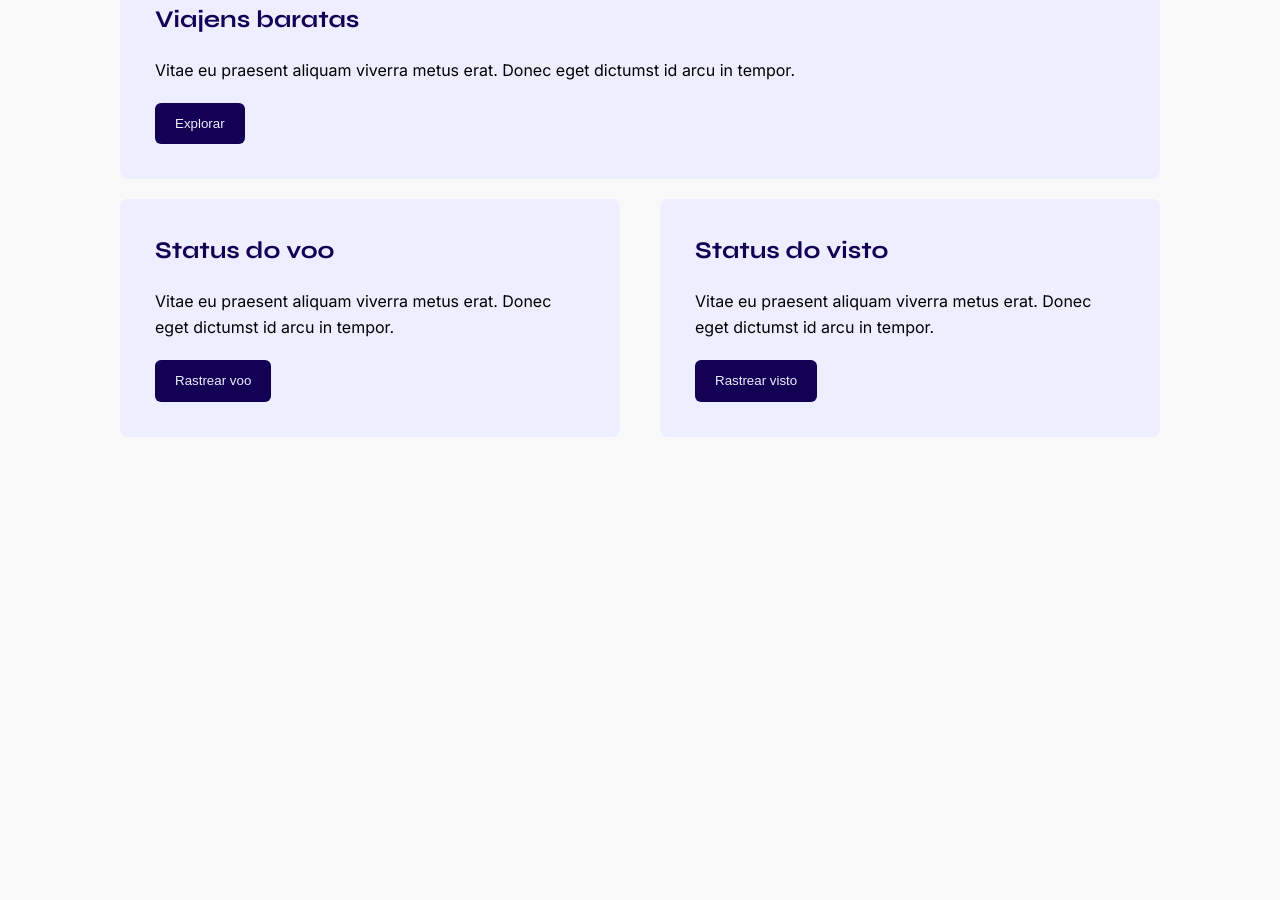
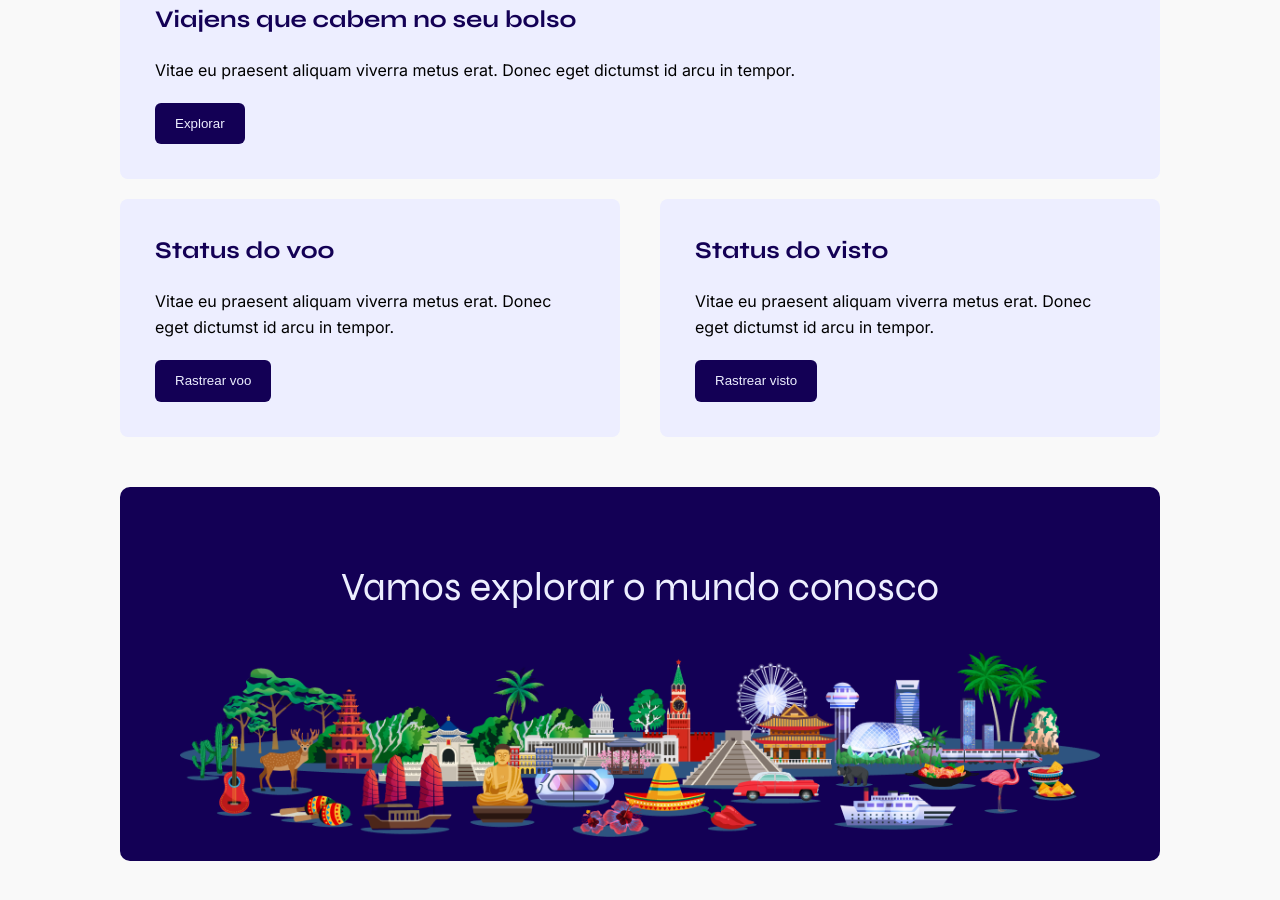
Before and after one commit to pedrohraulino/ebac_2024, a website: page index.html in a window 1280 px wide. Shown: the part 764-1664 px from the top of the page. Before the commit the page ends 1261 px from the top, so only its background shows below. Drawn offline with nearby package versions, Linux system fonts and the light colour scheme; files that its build step writes are made by us from their sources; files whose address does not match are found by name.

Commit message:
section explore

```diff
--- a/index.html
+++ b/index.html
@@ -93,9 +93,9 @@
     </section>
     <section class="explore">
       <ul class="explore__list">
-        <li class="explore__list__item" style="width: 100%;">
-          <h2 class="title--medium">Viajens baratas</h2>
-          <p  class="text">
+        <li class="explore__list__item" style="width: 100%">
+          <h2 class="title--medium">Viajens que cabem no seu bolso</h2>
+          <p class="text">
             Vitae eu praesent aliquam viverra metus erat. Donec eget dictumst id
             arcu in tempor.
           </p>
@@ -118,6 +118,10 @@
           <button>Rastrear visto</button>
         </li>
       </ul>
+      <div class="explore__card">
+        <h2 class="title">Vamos explorar o mundo conosco</h2>
+        <img src="./dist/img/Let’s Explore the world with us.png" alt="Vamos explorar o mundo conosco">
+      </div>
     </section>
   </body>
 </html>
--- a/src/styles/_explorar.scss
+++ b/src/styles/_explorar.scss
@@ -3,14 +3,17 @@
 .explore {
   max-width: 1100px;
   display: flex;
+  flex-direction: column;
   margin: 0 auto;
+  padding: 60px 30px;
+  row-gap: 50px;
   &__list {
     display: flex;
     flex-wrap: wrap;
     justify-content: space-between;
     list-style: none;
     gap: 20px;
-    padding: 60px 30px;
+
     flex-grow: 1;
 
     &__item {
@@ -36,10 +39,28 @@
         &:hover {
           background-color: var.$corSecundaria;
           backdrop-filter: blur(20px);
-          border: 2px solid var.$corPrimaria;
+          outline: 2px solid var.$corPrimaria;
           color: var.$corPrimaria;
         }
       }
     }
   }
+
+  &__card{
+    border-radius: 10px;
+    background-color: var.$corPrimaria;
+    padding: 75px 60px 20px;
+
+    h2{
+      text-align: center;
+      color: var.$corSecundaria;
+      font-weight: 400;
+      margin-bottom: 40px;
+    }
+    img {
+      width: 100%;
+
+    }
+  }
+
 }
```
Also changed, not shown: src/img/Let’s Explore the world with us.png (added).
